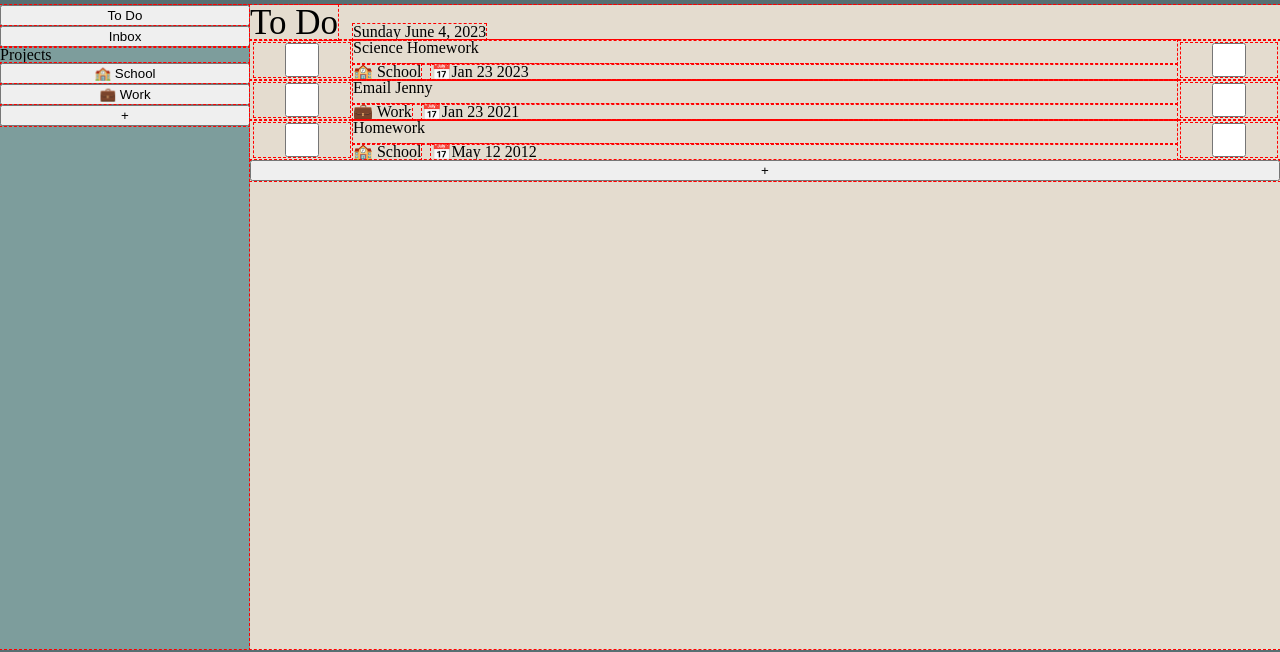
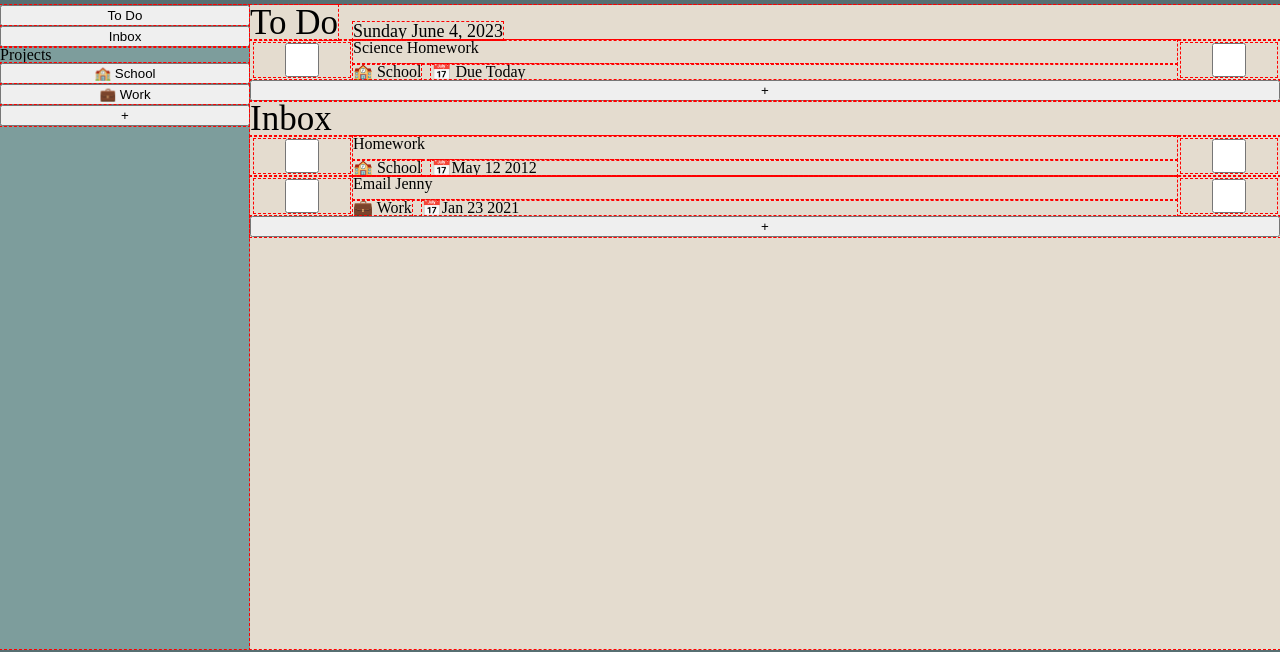
Before and after one commit to byoung22/todo, a website built with webpack: page dist/index.html in a window 1280 px wide. Shown: the part 100-752 px from the top of the page. Built offline with nearby package versions, Linux system fonts and the light colour scheme.

Commit message:
Todo asks seperated with functional buttons

```diff
--- a/src/projects.js
+++ b/src/projects.js
@@ -19,7 +19,7 @@ export default class List {
             if (this.projects[i] === title) this.projects.splice(i, 1);
         }
     }
-    addTask(title, description, date, project) {
+    addTask(title, description, date, project, todo) {
         const task = {
             title: title,
             description: description,
@@ -27,6 +27,7 @@ export default class List {
             project: project,
             important: false,
             check: false,
+            todo: todo,
         };
         this.storage[title] = task;
     }
--- a/src/render.js
+++ b/src/render.js
@@ -1,6 +1,7 @@
 import List from "./projects";
 import format from 'date-fns/format';
 import differenceInDays from 'date-fns/differenceInDays';
+import differenceInHours from 'date-fns/differenceInHours'
 import formatDistanceStrict from 'date-fns/formatDistanceStrict';
 import compareDesc from 'date-fns/compareDesc';
 
@@ -13,46 +14,72 @@ const today = new Date();
 // Initial data
 list.addProject('🏫 School');
 list.addProject('💼 Work');
-list.addTask('Homework', 'math hw', new Date('2012-05-12'), '🏫 School');
-list.addTask('Science Homework', 'math hw', new Date('2023-01-23'), '🏫 School');
-list.addTask('Email Jenny', 'Ask about reports', new Date('2021-01-23'), '💼 Work');
+list.addTask('Homework', 'math hw', new Date('2012-05-12'), '🏫 School', false);
+list.addTask('Science Homework', 'math hw', new Date(), '🏫 School', true);
+list.addTask('Email Jenny', 'Ask about reports', new Date('2021-01-23'), '💼 Work', false);
 
-let currentPage = 'ToDo';
-// WORK ON LOADING TASKS SAVE ALL TASKS TO ALLTASK
-// SORT THE TASKS BY DATE
+let currentPage = 'inbox';
 
 const taskUI = {
     alltasks: [],
+    inbox: [],
 
     taskDOM: function() {
         this.dateDisplay = document.querySelector('#date-string');
         this.tasksList = document.querySelector('#tasks');
+        this.inboxList = document.querySelector('#inboxs');
     },
     displayDate: function() {
         this.dateDisplay.textContent = format((new Date()), 'iiii MMMM d, y');
     },
-    updateAllTasks: function() {
+    displayTasks: function(page) {
         this.alltasks = [];
+        this.inbox = [];
+        this.tasksList.textContent = '';
+        this.inboxList.textContent = '';
+
+        // Update tasks to display and display the tasks
+        if (page === 'todo') {
             Object.values(list.storage).forEach(task => {
-            this.alltasks.push(task);
+                if (task['todo'])this.alltasks.push(task);
             });
             this.alltasks.sort((a, b) => compareDesc(a.date, b.date));
-    },
-    todoDisplay: function() {
-        this.tasksList.textContent = '';
+        }
+
+        if (page === 'inbox') {
+            Object.values(list.storage).forEach(task => {
+                if (task['todo']) {
+                    this.alltasks.push(task);
+                } else {
+                    // The rest of tasks that are not planned to do
+                    this.inbox.push(task);
+                }
+            });
+            this.alltasks.sort((a, b) => compareDesc(a.date, b.date));
+
+            this.inbox.forEach(object => {
+                this.createCard(object, this.inboxList);
+            });
+        }
+
+        list.projects.forEach(project => {
+            if (page === project) {
+                Object.values(list.storage).forEach(task => {
+                    if (task['project'] === project)this.alltasks.push(task);
+                });
+                this.alltasks.sort((a, b) => compareDesc(a.date, b.date));
+            }
+        });
+
         this.alltasks.forEach(object => {
-            this.createCard(object)
+            this.createCard(object, this.tasksList);
         });
-    },
-    projectDisplay: function(project) {
-        this.tasksList.textContent = '';
-
 
     },
-    createCard: function(object) {
+    createCard: function(object, parent) {
         const card = document.createElement('div');
         card.classList.add('card');
-        this.tasksList.appendChild(card);
+        parent.appendChild(card);
 
         const check = document.createElement('input');
         check.setAttribute('type', 'checkbox');
@@ -75,10 +102,13 @@ const taskUI = {
             info.appendChild(project);
         }
         // If date is within a week, display in words
+        if (object['date']) {
             const date = document.createElement('p');
-        const result = differenceInDays(today, object['date']);
+            const result = Math.floor(differenceInHours(today, object['date'])/24)|0;
             if (result === 0) {
-            date.textContent = '📅 Due Today'
+                date.textContent = '📅 Due Today';
+            } else if (result === -1) {
+                date.textContent = '📅 Due Tomorrow';
             } else if (result < 7) {
                 date.textContent = '📅' + formatDistanceStrict(today, object['date'], {unit: 'day', roundingMethod: 'floor'});
             } else {
@@ -86,6 +116,7 @@ const taskUI = {
             }
             date.classList.add('date');
             info.appendChild(date);
+        }
 
         const star = document.createElement('input');
         star.setAttribute('type', 'checkbox');
@@ -94,9 +125,8 @@ const taskUI = {
     },
     taskRender: function() {
         this.taskDOM();
-        this.updateAllTasks();
         this.displayDate();
-        this.todoDisplay();
+        this.displayTasks(currentPage);
     }
 }
 
@@ -120,6 +150,7 @@ const navUI = {
 }
 
 const formUI = {
+    formButtonClass: '',
     formDOM: function() {
         this.projectForm = document.querySelector('#project-form');
         this.projectFormButton = document.querySelector('#add-project');
@@ -127,7 +158,7 @@ const formUI = {
         this.overlay = document.querySelector('#overlay');
 
         this.taskForm = document.querySelector('#task-form');
-        this.taskFormButton = document.querySelector('#add-task');
+        this.taskFormButton = document.querySelectorAll('#add-task');
         this.taskSelection = document.querySelector('#category');
         this.taskTitle = document.querySelector('#title');
         this.taskDescription = document.querySelector('#description');
@@ -142,9 +173,6 @@ const formUI = {
         });
 
         this.taskSelection.innerHTML = options;
-    },
-    submitTask: function() {
-
     },
     resetVal: function() {
         this.projectTitle.value = '';
@@ -174,11 +202,30 @@ const formUI = {
 
         this.taskForm.addEventListener('submit', function(event) {
             event.preventDefault();
+
+            // Check if it belongs in the todo list
+            let todo = false;
+            if (formUI.taskDescription.value) {
+                let taskDate = format(new Date(formUI.taskDate.value.split('-')), 'MMM d y');
+                let todayDate = format(today, 'MMM d y');
+                if (taskDate === todayDate) todo = true;
+            }
+            if (formUI.formButtonClass === 'todo') todo = true;
+
+            // Check if it has a date
+            let date;
+
+            if (formUI.taskDate.value === '') {
+                date = false;
+            } else {
+                date = new Date(formUI.taskDate.value.split('-'))
+            }
             list.addTask(
                 formUI.taskTitle.value,
                 formUI.taskDescription.value,
-                new Date(formUI.taskDate.value.split('-')),
-                formUI.taskSelection.value
+                date,
+                formUI.taskSelection.value,
+                todo,
             )
 
             formUI.taskForm.classList.add('hidden');
@@ -192,10 +239,13 @@ const formUI = {
             formUI.overlay.classList.remove('hidden');
         });
 
-        this.taskFormButton.addEventListener('click', () => {
+        this.taskFormButton.forEach(button => {
+            button.addEventListener('click', () => {
+                this.formButtonClass = button.className;
                 formUI.taskForm.classList.remove('hidden');
                 formUI.overlay.classList.remove('hidden');
             });
+        })
     },
     formRender: function() {
         this.formDOM();
--- a/src/styles.css
+++ b/src/styles.css
@@ -91,17 +91,21 @@ main {
         background-color: var(--content-bg-color);
         color: black;
         #content-header {
-            .content-title {
-                font-size: 35px;
-            }
+            font-size: 35px;
             display: flex;
             align-items: end;
             gap: 15px;
+
+            #date-string {
+                font-size: 18px;
+            }
         }
-        #task-container {
+        #task-container,
+        #inbox-container {
             display: flex;
             flex-direction: column;
-            #tasks {
+            #tasks,
+            #inboxs {
                 .card {
                     display: grid;
                     grid-template: 3fr 2fr / 1fr 8fr 1fr;
```
Also changed, not shown: dist/index.html, dist/main.js. Lines whose indentation alone changed are shown as unchanged.
